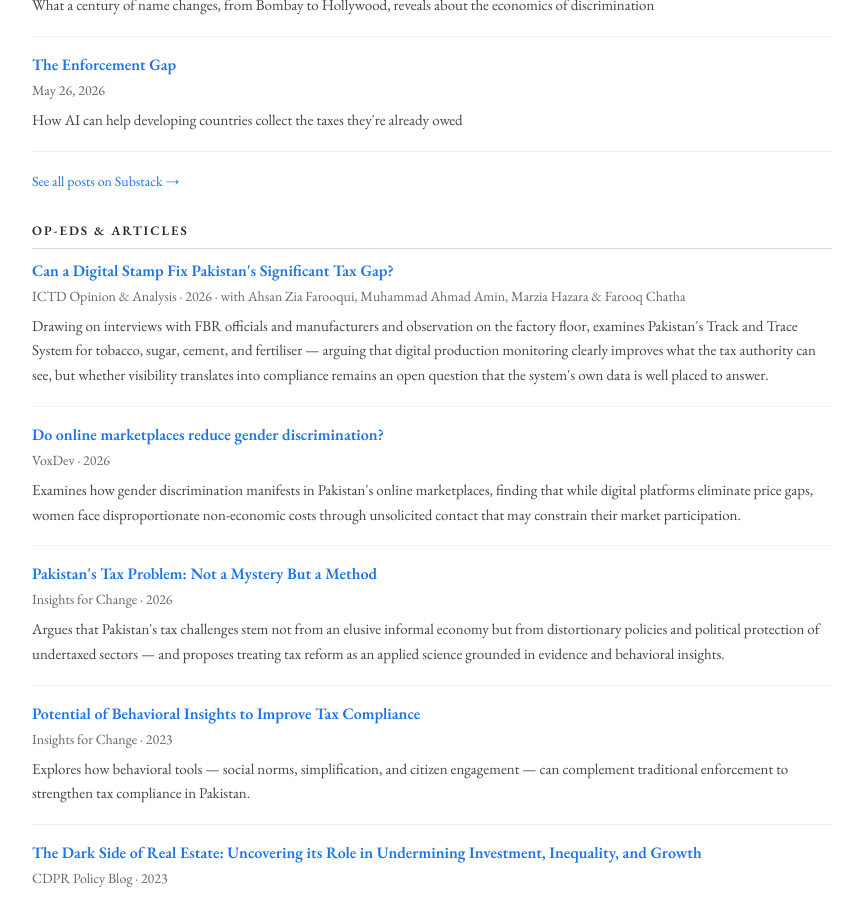
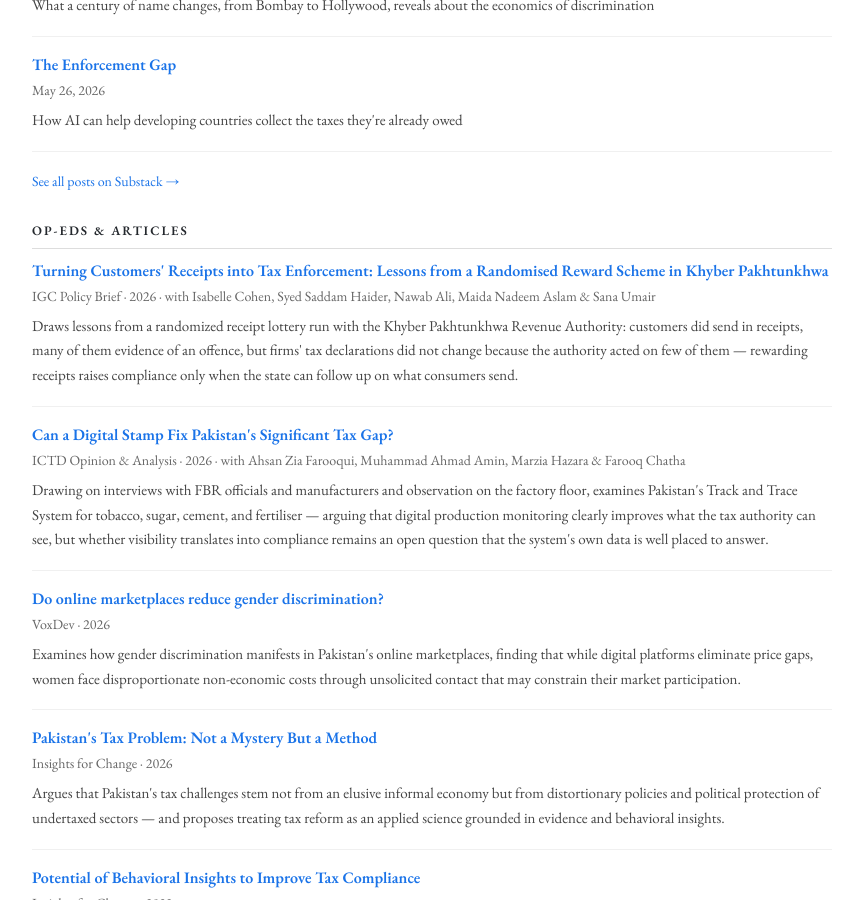
Before and after one commit to sherafghanasad/sherafghanasad.github.io, a Jekyll site: the page built from policy.html, in a window 1280 px wide and 900 px high, scrolled down 2915 px. Shown: the whole window, without its empty margins (208-1071 px from the left). Built offline with Jekyll 4.4.1, drawn with Linux system fonts in a browser that asks for light colours.

Commit message:
Add IGC policy brief for receipt lottery paper
Co-Authored-By: Claude Fable 5.2 <noreply@anthropic.com>

```diff
--- a/policy.html
+++ b/policy.html
@@ -146,6 +146,12 @@ redirect_from:
 
 <h2 id="commentary">Op-eds &amp; Articles</h2>
 <div class="writing-entry">
+  <p class="writing-title"><a href="https://www.theigc.org/publications/turning-customers-receipts-tax-enforcement-lessons-randomised-reward-scheme-khyber" target="_blank">Turning Customers' Receipts into Tax Enforcement: Lessons from a Randomised Reward Scheme in Khyber Pakhtunkhwa</a></p>
+  <p class="writing-meta">IGC Policy Brief &middot; 2026 &middot; with Isabelle Cohen, Syed Saddam Haider, Nawab Ali, Maida Nadeem Aslam &amp; Sana Umair</p>
+  <p class="writing-desc">Draws lessons from a randomized receipt lottery run with the Khyber Pakhtunkhwa Revenue Authority: customers did send in receipts, many of them evidence of an offence, but firms' tax declarations did not change because the authority acted on few of them &mdash; rewarding receipts raises compliance only when the state can follow up on what consumers send.</p>
+</div>
+
+<div class="writing-entry">
   <p class="writing-title"><a href="https://ictd.ac/general/can-a-digital-stamp-fix-pakistans-significant-tax-gap/" target="_blank">Can a Digital Stamp Fix Pakistan's Significant Tax Gap?</a></p>
   <p class="writing-meta">ICTD Opinion &amp; Analysis &middot; 2026 &middot; with Ahsan Zia Farooqui, Muhammad Ahmad Amin, Marzia Hazara &amp; Farooq Chatha</p>
   <p class="writing-desc">Drawing on interviews with FBR officials and manufacturers and observation on the factory floor, examines Pakistan's Track and Trace System for tobacco, sugar, cement, and fertiliser — arguing that digital production monitoring clearly improves what the tax authority can see, but whether visibility translates into compliance remains an open question that the system's own data is well placed to answer.</p>
--- a/research.html
+++ b/research.html
@@ -59,7 +59,7 @@ permalink: /research/
     <summary>Abstract (click to expand)</summary>
     <p>Tax authorities with limited enforcement capacity increasingly enlist consumers to monitor firms, most often through receipt lotteries. In three randomized experiments with a tax authority in Pakistan, we study how a lottery changes firms' reporting and beliefs, why consumers take part, and how consumer monitoring interacts with the state's own enforcement. Consumers participated selectively: receipts came from a minority of customers and were concentrated among a few large firms with linked point-of-sale devices. Those who took part responded to reminders and often gave reasons beyond the prize. Nearly half of the receipts are on their face evidence of an offence, yet officers acted on few, and firms' declarations, beliefs about detection and views of the authority did not change detectably. Consumers are also parties to the sale: suggestively, lottery firms were more likely to say that customers ask for a discount to go without a receipt. The authority's own enforcement letter raised point-of-sale use among the lottery's control firms but not among lottery firms, suggesting that consumer monitoring substituted for the authority's enforcement. Where the authority cannot act on what consumers send, rewarding receipts need not increase compliance: the reward gives the customer a claim that the firm can buy back at a discount, and the tax that goes undeclared is shared rather than collected.</p>
   </details>
-  <p class="pub-links"><a href="https://sherafghanasad.com/compiled-documents/Auditing_from_Below.pdf" target="_blank">Latest Draft (PDF)</a> &nbsp;|&nbsp; <a href="https://www.socialscienceregistry.org/trials/16251" target="_blank">RCT Registration</a></p>
+  <p class="pub-links"><a href="https://sherafghanasad.com/compiled-documents/Auditing_from_Below.pdf" target="_blank">Latest Draft (PDF)</a> &nbsp;|&nbsp; <a href="https://www.theigc.org/publications/turning-customers-receipts-tax-enforcement-lessons-randomised-reward-scheme-khyber" target="_blank">IGC Policy Brief</a> &nbsp;|&nbsp; <a href="https://www.socialscienceregistry.org/trials/16251" target="_blank">RCT Registration</a></p>
 </div>
 
 <div class="publication-entry">
```
